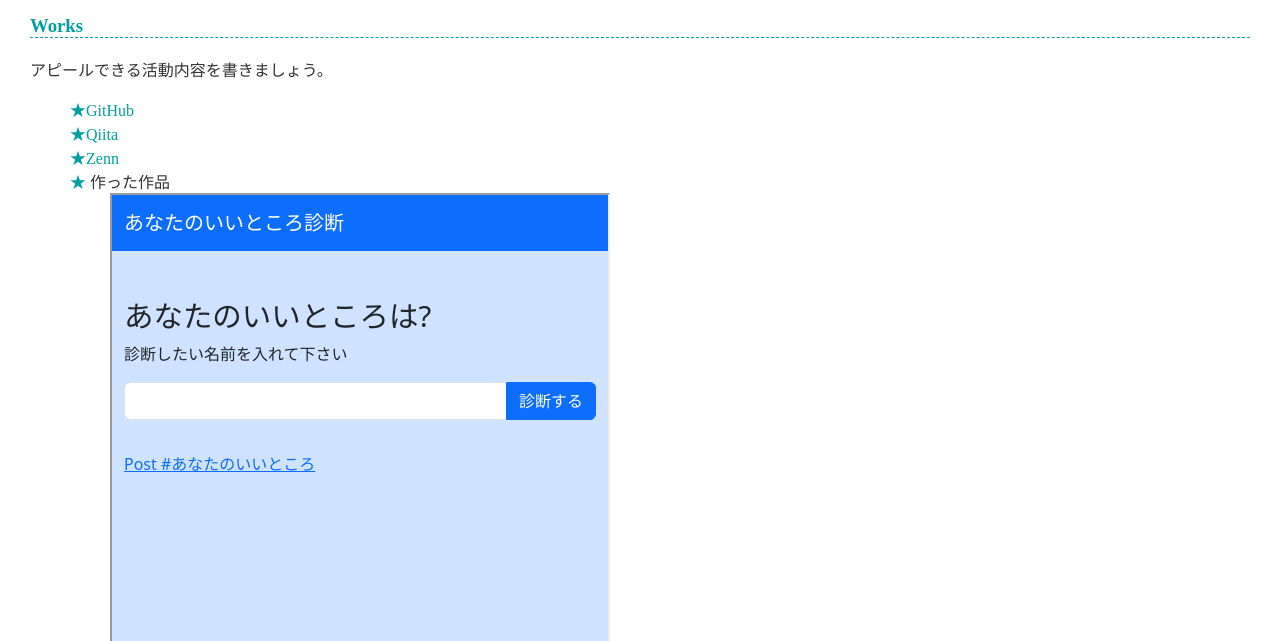
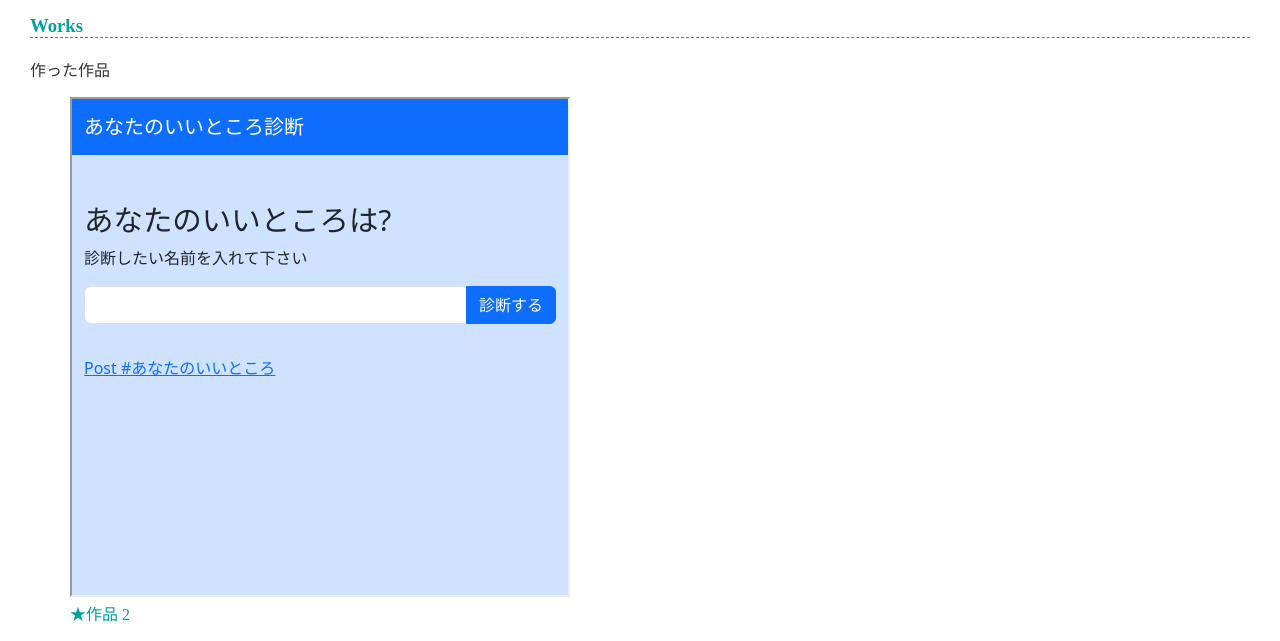
Before and after one commit to kanatagame816-glitch/kanatagame816-glitch, a plain HTML site: page index.html in a window 1280 px wide. Shown: the part 835-1476 px from the top of the page. Drawn offline with nearby package versions, Linux system fonts and the light colour scheme; a script that the page names is missing.

Commit message:
Update index.html

```diff
--- a/index.html
+++ b/index.html
@@ -41,12 +41,6 @@
     </table>
 
     <h3>Works</h3>
-    <p>アピールできる活動内容を書きましょう。</p>
-    <ul>
-      <li><a href="https://github.com/">GitHub</a></li>
-      <li><a href="https://qiita.com/">Qiita</a></li>
-      <li><a href="https://zenn.dev/">Zenn</a></li>
-      <li>
         作った作品
         <ul>
          <iframe src="assesment.html" width="500" height="500"></iframe>
```
